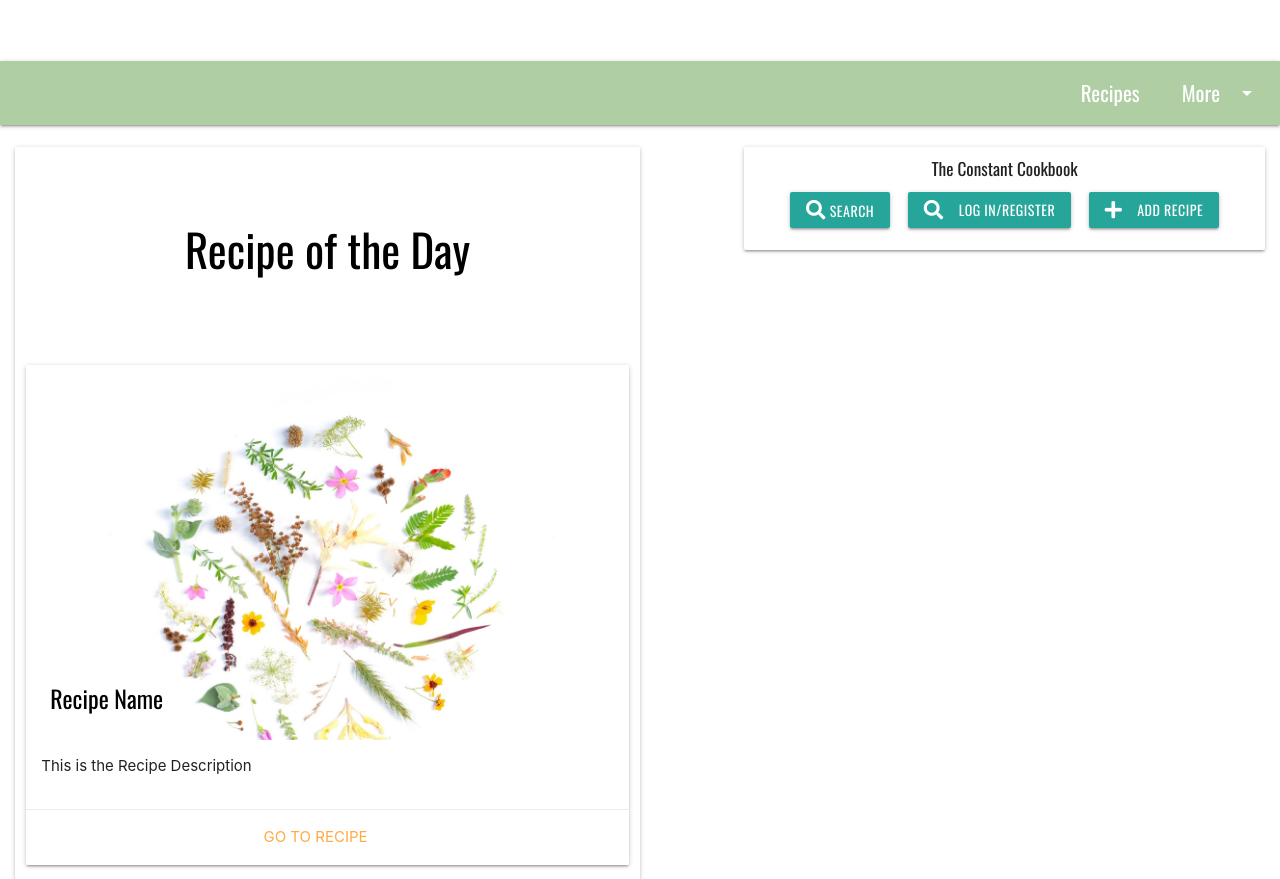
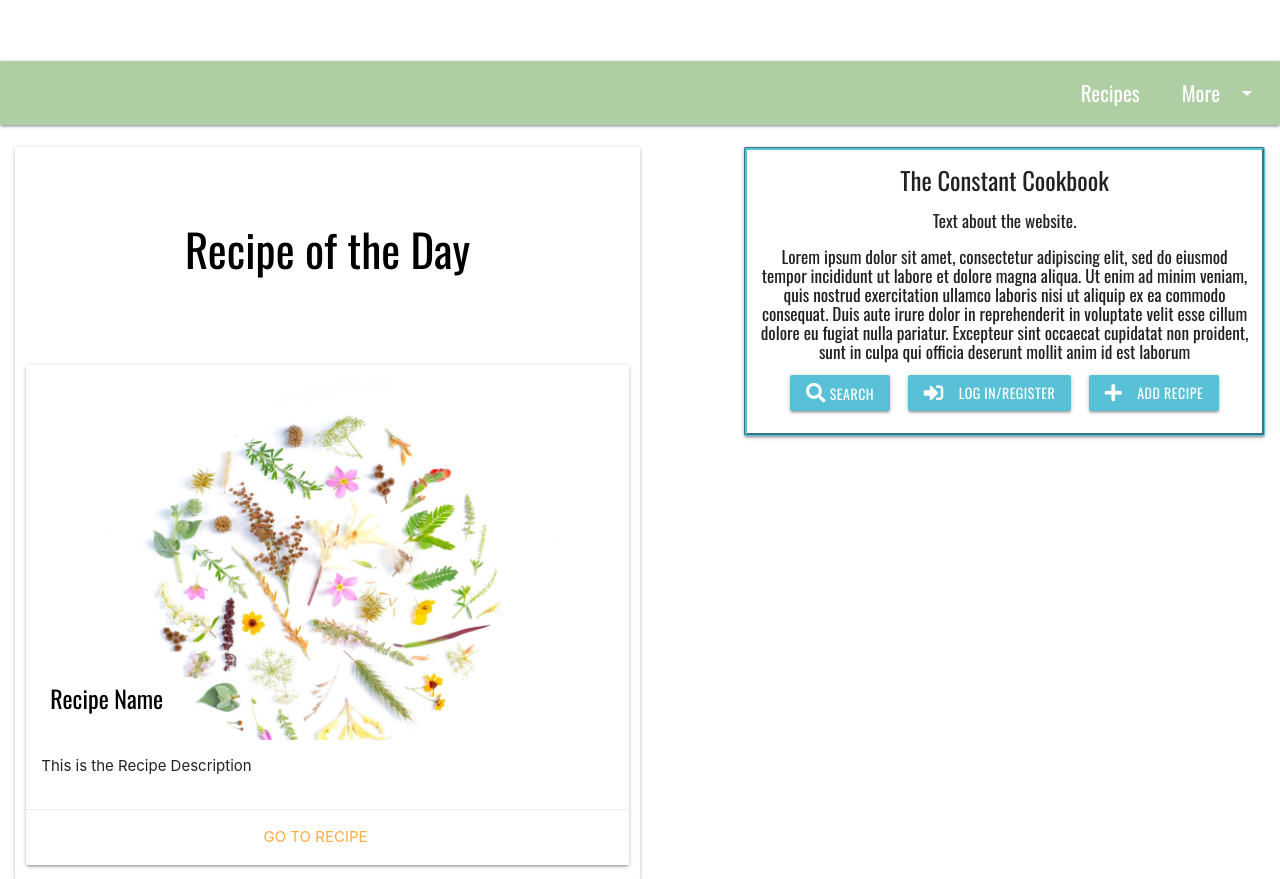
Before and after one commit to MelBiggs/dcd-milestone, a Flask app: page / in a window 1280 px wide. Shown: the part 579-1458 px from the top of the page. Run offline with Flask 2, Linux system fonts and the light colour scheme; some libraries are stand-ins or nearby versions.

Commit message:
Updated requirements.txt

```diff
--- a/requirements.txt
+++ b/requirements.txt
@@ -1,4 +1,7 @@
 Click==7.0
+dnspython==1.16.0
 Flask==1.1.1
+Flask-PyMongo==2.3.0
 itsdangerous==1.1.0
+pymongo==3.10.0
 Werkzeug==0.16.0
--- a/static/css/style.css
+++ b/static/css/style.css
@@ -64,6 +64,7 @@ h4 {
 .link-card {
     padding-top: 3em;
     font-family: 'Oswald', sans-serif;
+    border: 3px groove #59C1D7;
 }
 
 .quick-links {
@@ -72,6 +73,7 @@ h4 {
 
 .quick-links a {
     margin: .5em;
+    background-color: #59C1D7;
 }
 
 /* Recipe of the Day Card */
@@ -79,6 +81,11 @@ h4 {
 .daily-recipe-card {
     padding-top: 2em;
 }
+
+/* .recipe-card {
+    border: 3px groove #59C1D7;
+
+} */
 
 .card-title {
     color: black!important;
@@ -200,6 +207,10 @@ button, input, optgroup, select, textarea {
 
 /*                                                     RECIPES SEARCH PAGE */
 
+.label-icon :active {
+    padding-bottom: 1em;
+}
+
 /* .input-field input[type=search] {
    line-height: 0;
    padding: .2em;
--- a/templates/index.html
+++ b/templates/index.html
@@ -56,7 +56,7 @@
 				<div class="card large">
 					<div class="card-image">
 						<img src= "{{url_for('static', filename='img/background-header.jpg')}}" class="responsive">
-						<span class="card-title">Recipe Name</span>
+						<span class="card-title text-centered">Recipe Name</span>
 					</div>
 					<div class="card-content left">
 						<p>This is the Recipe Description</p>
@@ -69,14 +69,15 @@
 		</div>
 
 		<div class="col s12 l5 offset-l1 center-align white card link-card">
-			<h6 class=" upper text-shadow-1">The Constant Cookbook</h6>
+			<h5>The Constant Cookbook</h5>
+            <h6><p>Text about the website.</p> Lorem ipsum dolor sit amet, consectetur adipiscing elit, sed do eiusmod tempor incididunt ut labore et dolore magna aliqua. Ut enim ad minim veniam, quis nostrud exercitation ullamco laboris nisi ut aliquip ex ea commodo consequat. Duis aute irure dolor in reprehenderit in voluptate velit esse cillum dolore eu fugiat nulla pariatur. Excepteur sint occaecat cupidatat non proident, sunt in culpa qui officia deserunt mollit anim id est laborum</h6>
 			<!-- Links -->
-			<div class="center-align quick-links">
-				<a href="{{ url_for('get_recipes') }}" class="btn bold white-text text-shadow-2">
+			<div class="quick-links">
+				<a href="{{ url_for('get_recipes') }}" class="btn">
                     <i class="fas fa-search" aria-hidden="true"></i> Search
                 </a>
                 	<a href="{{url_for('login')}}" class="btn bold white-text text-shadow-2">
-                    <i class="fas fa-search left" aria-hidden="true"></i> Log In/Register
+                    <i class="fas fa-sign-in-alt left" aria-hidden="true"></i> Log In/Register
                 </a>
                 	<a href="{{ url_for('get_recipes') }}" class="btn bold white-text text-shadow-2">
                     <i class="fas fa-plus left" aria-hidden="true"></i> Add Recipe
@@ -84,7 +85,6 @@
 
 
 				<!-- use the random recipe from above -->
-
 
 			</div>
 		</div>
--- a/templates/recipes.html
+++ b/templates/recipes.html
@@ -7,7 +7,7 @@
 <form>
 	<div class="input-field" id="recipe-search">
 		<input id="search" type="search" required>
-		<label class="label-icon" for="search"><i class="material-icons">search</i></label>
+		<label class="label-icon" for="search"><i class="fas fa-search" aria-hidden="true"></i></label>
 		<i class="material-icons">close</i>
 	</div>
 </form>
```
